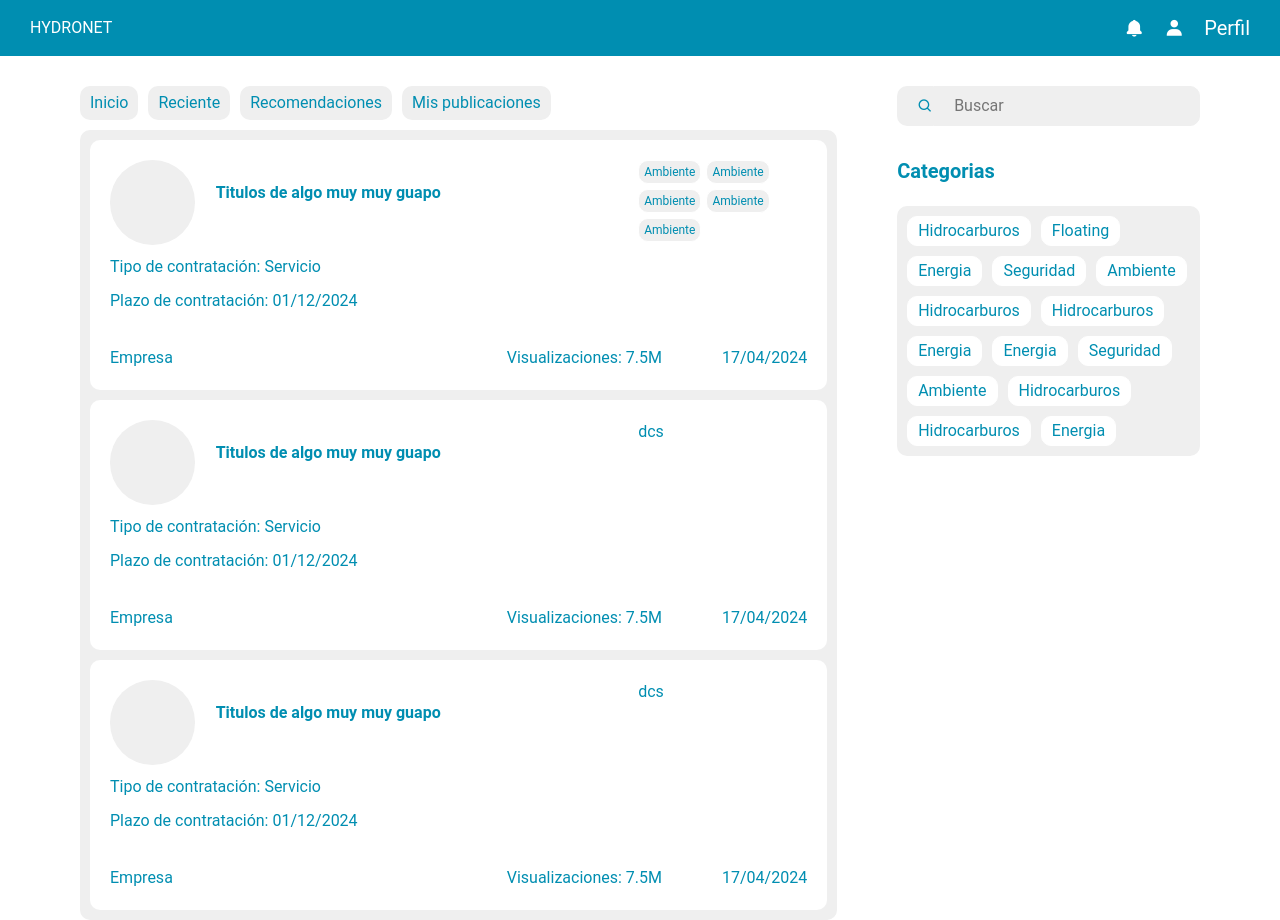
After one commit to cyberialyr777/HydroNet, a Flask app: template app/templates/homepage.html in a window 1280 px wide. The commit adds this page. Run offline with Flask 3, Linux system fonts and the light colour scheme; the template is opened without the code that fills it, so the values that code supplies are empty; parts of the project's set-up code (start-up, migrations or seed data) failed here and were passed over.

Commit message:
feed principal y componentes pricipales creados

```diff
--- /dev/null
+++ b/app/static/css/components.css
@@ -0,0 +1,169 @@
+
+/* ? Background 1/3 */
+
+.background-old {
+    background-color: var(--secundario);
+    border-radius: 1rem;
+    padding: 1rem;
+}
+
+/* ? Feed-main */
+
+.feed-main {
+    display: grid;
+    grid-template-columns: 1fr .4fr;
+    gap: 6rem;
+}
+
+.feed-main-one {
+    display: flex;
+    flex-direction: column;
+    gap: 1rem;
+}
+
+/* ? Options-Menu */
+
+.option-menu {
+    background-color: var(--secundario);
+    color: var(--primario);
+    padding: .5rem 1rem;
+    transition: all 200ms;
+    border-radius: 1rem;
+    transition: all 200ms;
+    cursor: pointer;
+}
+
+.option-menu:hover {
+    background-color: var(--gris-oscuro);
+    color: var(--blanco);
+}
+
+.option-menu-active {
+    background-color: var(--gris-oscuro);
+    color: var(--blanco);
+}
+
+/* * Cards */
+
+/* ? Card-main */
+
+.card-main {
+    display: grid;
+    grid-template-rows: 1fr 1fr .5fr;
+    background-color: var(--blanco);
+    color: var(--primario);
+    max-height: 25rem;
+    mIN-height: 25rem;
+    border-radius: 1rem;
+    padding: 2rem;
+    gap: 1rem;
+}
+
+.header-card {
+    display: grid;
+    grid-template-columns: .5fr 2fr .8fr;
+}
+
+.body-card {
+    display: flex;
+    flex-direction: column;
+    gap: 1rem;
+}
+
+.img-card {
+    display: flex;
+    justify-content: center;
+    align-items: center;
+    width: 80%;
+    aspect-ratio: 1 / 1;
+    background-color: var(--secundario);
+    border-radius: 50%;
+    overflow: hidden;
+}
+
+.tags-card {
+    display: flex;
+    gap: .5rem;
+    flex-wrap: wrap;
+    justify-content: flex-start;
+    align-content: flex-start;
+}
+
+.footer-card {
+    display: flex;
+    align-items: end;
+    justify-content: space-between;
+}
+
+.autor-card {
+    display: flex;
+    align-items: end;
+}
+
+.content-extra-card {
+    display: flex;
+    gap: 6rem;
+}
+
+/* ? Search-input */
+
+.search {
+    display: flex;
+    align-items: center;
+}
+
+.search-input {
+    background-color: var(--secundario);
+    color: var(--primario);
+    width: 100%;
+    border-radius: .0rem 1rem 1rem 0;
+    border: .1rem solid var(--secundario);
+    padding: 1rem 2rem;
+}
+
+.search-icon {
+    background-color: var(--secundario);
+    color: var(--primario);
+    height: 100%;
+    padding: 0 0 0 2rem;
+    border-radius: 1rem 0 0 1rem;
+    display: flex;
+    justify-content: center;
+    align-items: center;
+}
+
+/* ? Option-basic */
+
+.option-basic, .option-basic-alter, .option-mini, .option-mini-alter {
+    border: .1rem solid var(--blanco);
+    border-radius: 1rem;
+    background-color: var(--blanco);
+    color: var(--primario);
+    padding: .2rem 1rem;
+    transition: all 200ms;
+    cursor: pointer;
+}
+
+.option-basic-alter {
+    background-color: var(--secundario);
+    border-color: var(--secundario);
+}
+
+.option-basic-alter:hover {
+    background-color: transparent;
+}
+
+.option-basic:hover {
+    background-color: var(--gris-oscuro);
+    color: var(--blanco);
+    border-color: var(--gris-oscuro);
+}
+
+.option-mini, .option-mini-alter {
+    font-size: 1.2rem;
+    padding: .2rem .5rem;
+}
+
+.option-mini-alter {
+    background-color: var(--secundario);
+}
--- /dev/null
+++ b/app/static/css/homepage.css
@@ -0,0 +1,38 @@
+
+.q {
+    background-color: aqua;
+}
+
+.w {
+    background-color: aquamarine;
+}
+
+.feed-header {
+    display: flex;
+    gap: 1rem;
+}
+
+.feed-body {
+    height: 95%;
+    display: flex;
+    flex-direction: column;
+    gap: 1rem;
+    overflow: auto;
+}
+
+.categorias {
+    display: flex;
+    flex-direction: column;
+}
+
+.categorias p {
+    color: var(--primario);
+    font-weight: 600;
+    font-size: 2rem;
+}
+
+.content-cate {
+    display: flex;
+    flex-wrap: wrap;
+    gap: 1rem;
+}
--- /dev/null
+++ b/app/static/css/main.css
@@ -0,0 +1,113 @@
+:root {
+    --primario: #008EB1;
+    --secundario: #EFEFEF;
+    --blanco: #FFFFFF;
+    --gris-oscuro: #bdbdbd;
+
+    --separacion: 5rem;
+
+    --fuentePrincipal: 'Roboto', sans-serif;
+    --fuenteSecundaria: 'Lato', sans-serif;
+}
+
+html {
+    box-sizing: border-box;
+    font-size: 62.5%;
+}
+*, *:before, *:after {
+    box-sizing: inherit;
+}
+
+body {
+    font-family: var(--fuentePrincipal);
+    font-size: 1.6rem;
+    line-height: 1.5;
+    height: 100vh;
+    max-height: 100vh;
+    min-height: 100vh;
+    overflow: hidden;
+}
+
+/** Globales **/
+.contenedor {
+    max-width: 120rem;
+    width: 90%;
+    margin: 0 auto;
+}
+
+h1, h2, h3 {
+    font-weight: 900;
+    font-family: var(--fuenteSecundaria);
+    margin: calc( var(--separacion) / 2 ) 0 ;
+}
+h1 {
+    font-size: 4.4rem;
+}
+h2 {
+    font-size: 3.6rem;
+}
+h3 {
+    font-size: 2.8rem;
+}
+img {
+    max-width: 100%;
+    display: block;
+    height: auto;
+}
+
+/** Utilidades **/
+.text-center {
+    text-align: center;
+}
+
+/*--------------- HEADER -----------------------------*/
+
+.header {
+    display: flex;
+    flex-direction: column;
+    align-items: center;
+    color: var(--blanco);
+    background-color: var(--primario);
+    padding: 1rem 0 2rem 0;
+}
+
+.header.left{
+    font-weight: 900;
+}
+
+.header-right{
+    display: flex;
+    flex-direction: column;
+    gap: 2rem;
+}
+
+.option-header {
+    display: flex;
+    justify-content: center;
+    font-size: 2rem;
+}
+
+@media (min-width: 768px) {
+    .header {
+        flex-direction: row;
+        justify-content: space-between;
+        padding: 0 3rem;
+
+    }
+
+    .header-right {
+        flex-direction: row;
+        gap: 2rem;
+        align-items: center;
+    }
+}
+
+/* TODO-------------------- Content-body ---------------------------------*/
+
+.content-body {
+    height: 100%;
+    width: 100%;
+    /*! background-color: #00DA55;*/
+    padding: 3rem 8rem;
+    background-color: var(--blanco);
+}
--- a/app/templates/chat.html
+++ b/app/templates/chat.html
@@ -41,9 +41,6 @@
                     <div class="opcion">
                         Almacenamiento de GLP en Cavernas
                     </div>
-                    <div class="opcion">
-                        Expendio para llenado  de Recipientes  Portátiles
-                    </div>
                 </div>
             </div>
         </aside>
--- /dev/null
+++ b/app/templates/homepage.html
@@ -0,0 +1,225 @@
+<!DOCTYPE html>
+<html lang="en">
+<head>
+    <meta charset="UTF-8">
+    <meta name="viewport" content="width=device-width, initial-scale=1.0">
+    <title>Document</title>
+    <link rel="stylesheet" href="../static/css/normalize.css">
+    <link rel="stylesheet" href="../static/css/main.css">
+    <link rel="stylesheet" href="../static/css/components.css">
+    <link rel="stylesheet" href="../static/css/homepage.css">
+    <link href='https://unpkg.com/boxicons@2.1.4/css/boxicons.min.css' rel='stylesheet'>
+</head>
+<body>
+    <header class="header">
+        <div class="header-left">
+            <p>HYDRONET</p>
+        </div>
+        <div class="header-right">
+            <div class="option-header">
+                <i class='bx bxs-bell'></i>
+            </div>
+            <div class="option-header">
+                <i class='bx bxs-user' ></i>
+            </div>
+            <div class="option-header">
+                Perfil
+            </div>
+        </div>
+    </header>
+    <div class="content-body">
+        <div class="feed-main">
+            <div class="feed-main-one feed-main-body">
+                <div class="feed-header">
+                    <div class="option-menu">
+                        Inicio
+                    </div>
+                    <div class="option-menu">
+                        Reciente
+                    </div>
+                    <div class="option-menu">
+                        Recomendaciones
+                    </div>
+                    <div class="option-menu">
+                        Mis publicaciones
+                    </div>
+                </div>
+                <div class="feed-body background-old">
+                    <div class="card-main">
+                        <div class="header-card">
+                            <div class="img-card">
+
+                            </div>
+                            <div class="titulo-card">
+                                <h4>Titulos de algo muy muy guapo</h4>
+                            </div>
+                            <div class="tags-card">
+                                <div class="option-mini-alter">
+                                    Ambiente
+                                </div>
+                                <div class="option-mini-alter">
+                                    Ambiente
+                                </div>
+                                <div class="option-mini-alter">
+                                    Ambiente
+                                </div>
+                                <div class="option-mini-alter">
+                                    Ambiente
+                                </div>
+                                <div class="option-mini-alter">
+                                    Ambiente
+                                </div>
+                            </div>
+                        </div>
+                        <div class="body-card">
+                            <div class="type-contract">
+                                Tipo de contratación: Servicio
+                            </div>
+                            <div class="expiration">
+                                Plazo de contratación: 01/12/2024
+                            </div>
+                        </div>
+                        <div class="footer-card">
+                            <div class="autor-card">
+                                Empresa
+                            </div>
+                            <div class="content-extra-card">
+                                <div class="view-card">
+                                    Visualizaciones: 7.5M
+                                </div>
+                                <div class="date-card">
+                                    17/04/2024
+                                </div>
+                            </div>
+                        </div>
+                    </div>
+                    <div class="card-main">
+                        <div class="header-card">
+                            <div class="img-card">
+
+                            </div>
+                            <div class="titulo-card">
+                                <h4>Titulos de algo muy muy guapo</h4>
+                            </div>
+                            <div class="tags-card">
+                                dcs
+                            </div>
+                        </div>
+                        <div class="body-card">
+                            <div class="type-contract">
+                                Tipo de contratación: Servicio
+                            </div>
+                            <div class="expiration">
+                                Plazo de contratación: 01/12/2024
+                            </div>
+                        </div>
+                        <div class="footer-card">
+                            <div class="autor-card">
+                                Empresa
+                            </div>
+                            <div class="content-extra-card">
+                                <div class="view-card">
+                                    Visualizaciones: 7.5M
+                                </div>
+                                <div class="date-card">
+                                    17/04/2024
+                                </div>
+                            </div>
+                        </div>
+                    </div>
+                    <div class="card-main">
+                        <div class="header-card">
+                            <div class="img-card">
+
+                            </div>
+                            <div class="titulo-card">
+                                <h4>Titulos de algo muy muy guapo</h4>
+                            </div>
+                            <div class="tags-card">
+                                dcs
+                            </div>
+                        </div>
+                        <div class="body-card">
+                            <div class="type-contract">
+                                Tipo de contratación: Servicio
+                            </div>
+                            <div class="expiration">
+                                Plazo de contratación: 01/12/2024
+                            </div>
+                        </div>
+                        <div class="footer-card">
+                            <div class="autor-card">
+                                Empresa
+                            </div>
+                            <div class="content-extra-card">
+                                <div class="view-card">
+                                    Visualizaciones: 7.5M
+                                </div>
+                                <div class="date-card">
+                                    17/04/2024
+                                </div>
+                            </div>
+                        </div>
+                    </div>
+                </div>
+            </div>
+            <div class="feed-main-one feed-main-aside">
+                <div class="search">
+                    <div class="search-icon">
+                        <i class='bx bx-search' ></i>
+                    </div>
+                    <input class="search-input" type="search" name="" id="" placeholder="Buscar">
+                </div>
+                <div class="categorias">
+                    <p>Categorias</p>
+                    <div class="content-cate background-old">
+                        <div class="option-basic">
+                            Hidrocarburos
+                        </div>
+                        <div class="option-basic">
+                            Floating
+                        </div>
+                        <div class="option-basic">
+                            Energia
+                        </div>
+                        <div class="option-basic">
+                            Seguridad
+                        </div>
+                        <div class="option-basic">
+                            Ambiente
+                        </div>
+                        <div class="option-basic">
+                            Hidrocarburos
+                        </div>
+                        <div class="option-basic">
+                            Hidrocarburos
+                        </div>
+                        <div class="option-basic">
+                            Energia
+                        </div>
+                        <div class="option-basic">
+                            Energia
+                        </div>
+                        <div class="option-basic">
+                            Seguridad
+                        </div>
+                        <div class="option-basic">
+                            Ambiente
+                        </div>
+                        <div class="option-basic">
+                            Hidrocarburos
+                        </div>
+                        <div class="option-basic">
+                            Hidrocarburos
+                        </div>
+                        <div class="option-basic">
+                            Energia
+                        </div>
+                    </div>
+                </div>
+            </div>
+        </div>
+    </div>
+
+</body>
+</html>
```
